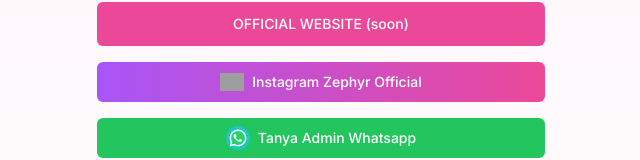
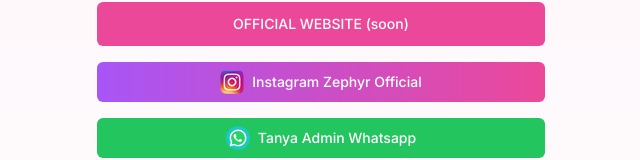
Before and after one commit to yogga/zephyr-official, a Next.js app: page / in a window 1280 px wide. Shown: the part 356-516 px from the top of the page, without its empty margins (319-959 px from the left). Built offline with nearby package versions, Linux system fonts and the light colour scheme; grey boxes are pictures that could not be loaded.

Commit message:
update: update logo ig

```diff
--- a/src/app/page.tsx
+++ b/src/app/page.tsx
@@ -25,7 +25,7 @@ export default function Home() {
           <a href="https://www.instagram.com/zephyr.idofficial/" target="_blank" rel="noopener noreferrer">
             <Button className="w-full bg-gradient-to-r from-purple-500 to-pink-500 hover:from-purple-600 hover:to-pink-600 text-white flex items-center justify-center mb-4">
               <Image
-                src="/download.png"
+                src="/instagram-new.png"
                 alt="Instagram Logo"
                 width={24}
                 height={24}
```
